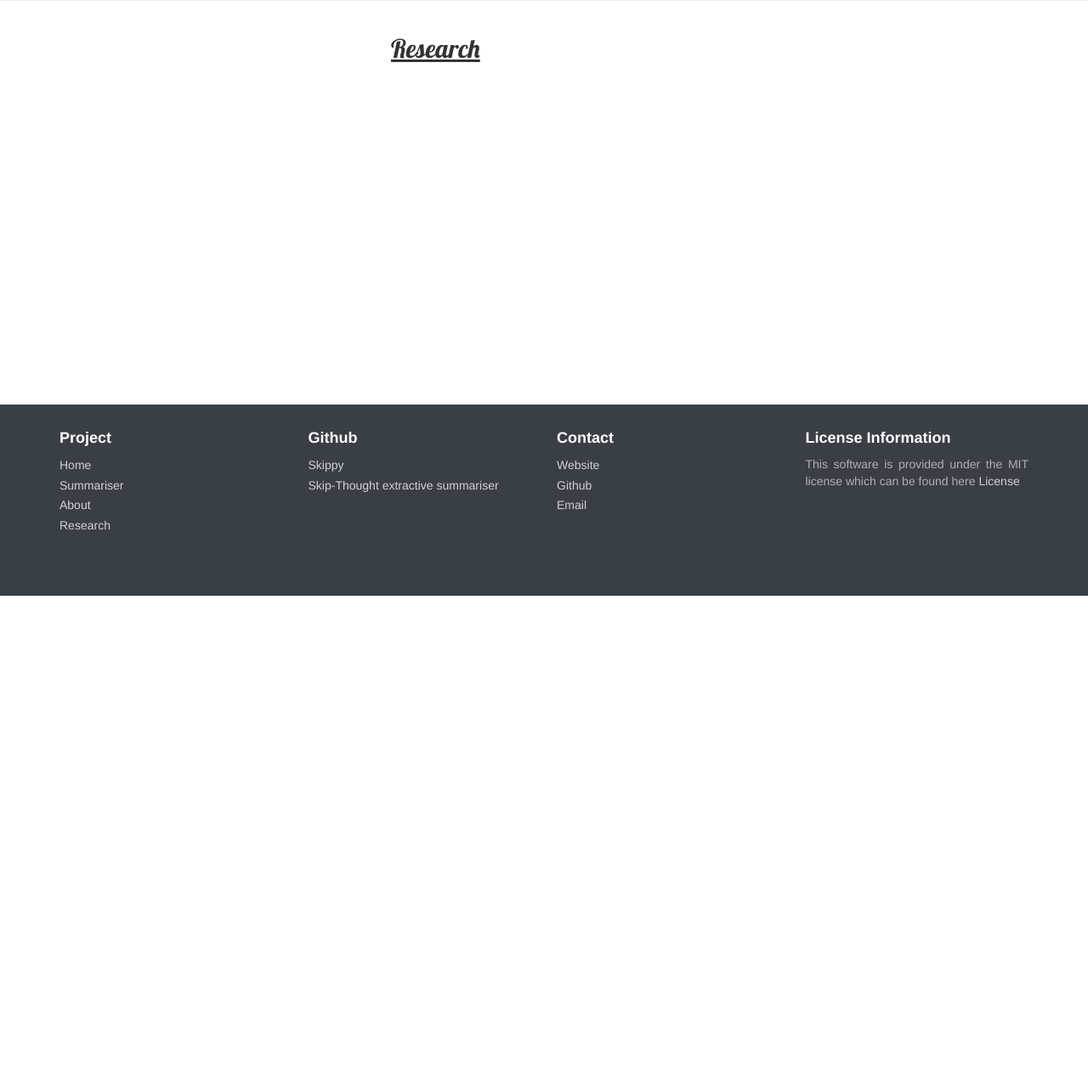
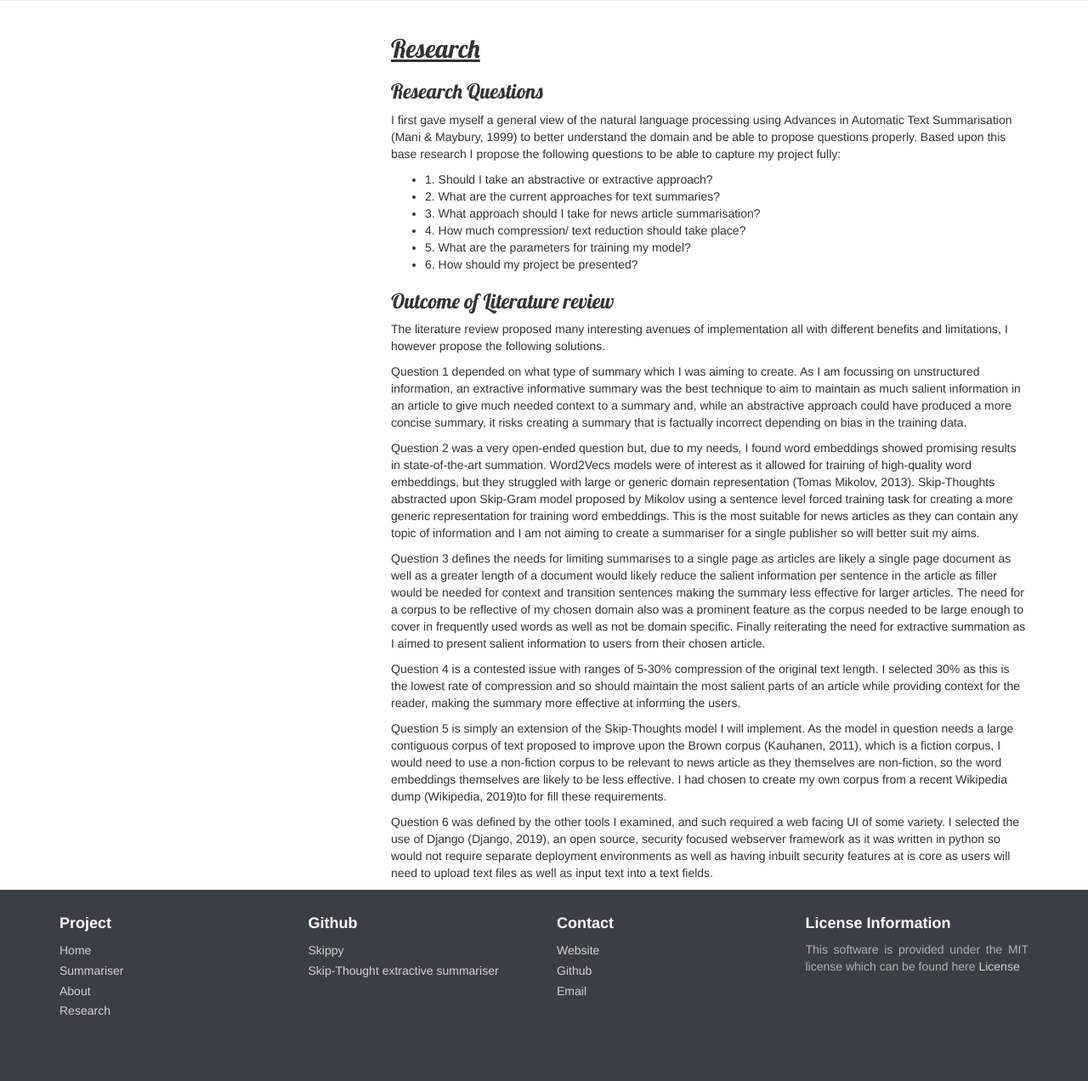
Before and after one commit to William-Blackie/skip-thought_django_website, a Django app: page /research/ in a window 1280 px wide. Shown: the part 99-1371 px from the top of the page at 85% size. Before the commit the page ends 800 px from the top, so only its background shows below. Run offline with Django 3.2, Linux system fonts and the light colour scheme; some libraries are stand-ins or nearby versions.

Commit message:
text added; about and research

```diff
--- a/app/templates/about.html
+++ b/app/templates/about.html
@@ -15,6 +15,8 @@
                 <p>This summariser is implementing word embeddings trained on a corpus from a recent Wikipedia dump and a dictionary of 20,000 words taken from the entire corpus, a section was used for training.
                 The initial word embeddings were made from this dictionary of 20,000 of the most common words by using th
                 </p>
+                <p>The use of summaries is an integral part of daily life whether it is used in the headlines of articles to the averages of sports scores of a player in each season. They help define whether the media presented is worth examining further, as well as providing a valuable context which otherwise would cause confusion. The use of summaries is fundamental to all media types. However, I will be focussing on the role of summarisation on text media, specifically news articles. In 2018, Ofcom found 64% of adults use the internet for news (Jigsaw Research, 2018, p. 13); with the Guardian being the most viewed online with 5,358 per a week (Jigsaw Research, 2018, p. 41), as well as 23% of all UK users used the BBC website/app for news (Jigsaw Research, 2018, p. 20). These findings show the vast utilisation of digital news media in UK and its  reach to majority of the population therefore raises the need for more accurate summation of information due to vast number of users. </p>
+
         </div>
     </div>
 
--- a/app/templates/research.html
+++ b/app/templates/research.html
@@ -10,6 +10,27 @@
         <div class="row">
             <div class="col-sm-8 col-sm-offset-4">
                 <h2><u>Research</u></h2>
+                <h3>Research Questions</h3>
+                <p>I first gave myself a general view of the natural language processing using Advances in Automatic Text Summarisation (Mani & Maybury, 1999) to better understand the domain and be able to propose questions properly. Based upon this base research I propose the following questions to be able to capture my project fully:</p>
+<ul>
+    <li>1.	Should I take an abstractive or extractive approach?</li>
+    <li>2.	What are the current approaches for text summaries?</li>
+    <li>3.	What approach should I take for news article summarisation?</li>
+    <li>4.	How much compression/ text reduction should take place?</li>
+    <li>5.	What are the parameters for training my model?</li>
+    <li>6.	How should my project be presented? </li>
+</ul>
+
+
+<h3>Outcome of Literature review</h3>
+                <p>The literature review proposed many interesting avenues of implementation all with different benefits and limitations, I however propose the following solutions.</p>
+                <p>Question 1 depended on what type of summary which I was aiming to create. As I am focussing on unstructured information, an extractive informative summary was the best technique to aim to maintain as much salient information in an article to give much needed context to a summary and, while an abstractive approach could have produced a more concise summary, it risks creating a summary that is factually incorrect depending on bias in the training data.</p>
+                <p>Question 2 was a very open-ended question but, due to my needs, I found word embeddings showed promising results in state-of-the-art summation. Word2Vecs models were of interest as it allowed for training of high-quality word embeddings, but they struggled with large or generic domain representation (Tomas Mikolov, 2013). Skip-Thoughts abstracted upon Skip-Gram model proposed by Mikolov using a sentence level forced training task for creating a more generic representation for training word embeddings. This is the most suitable for news articles as they can contain any topic of information and I am not aiming to create a summariser for a single publisher so will better suit my aims.</p>
+                <p>Question 3 defines the needs for limiting summarises to a single page as articles are likely a single page document as well as a greater length of a document would likely reduce the salient information per sentence in the article as filler would be needed for context and transition sentences making the summary less effective for larger articles. The need for a corpus to be reflective of my chosen domain also was a prominent feature as the corpus needed to be large enough to cover in frequently used words as well as not be domain specific. Finally reiterating the need for extractive summation as I aimed to present salient information to users from their chosen article.</p>
+                <p>Question 4 is a contested issue with ranges of 5-30% compression of the original text length.  I selected 30% as this is the lowest rate of compression and so should maintain the most salient parts of an article while providing context for the reader, making the summary more effective at informing the users. </p>
+                <p>Question 5 is simply an extension of the Skip-Thoughts model I will implement. As the model in question needs a large contiguous corpus of text proposed to improve upon the Brown corpus (Kauhanen, 2011), which is a fiction corpus, I would need to use a non-fiction corpus to be relevant to news article as they themselves are non-fiction, so the word embeddings themselves are likely to be less effective. I had chosen to create my own corpus from a recent Wikipedia dump (Wikipedia, 2019)to for fill these requirements.</p>
+                <p>Question 6 was defined by the other tools I examined, and such required a web facing UI of some variety. I selected the use of Django (Django, 2019), an open source, security focused webserver framework as it was written in python so would not require separate deployment environments as well as having inbuilt security features at is core as users will need to upload text files as well as input text into a text fields.</p>
+
         </div>
     </div>
 
```
Also changed, not shown: app/test/TestFormValidation.py (+6 -6 lines), app/test/TestForms.py (+1 -1 lines), app/test/TestSummariser.py (+8 -8 lines), app/test/TestSummariserTextEncoding.py (+4 -4 lines), 1 other file.
